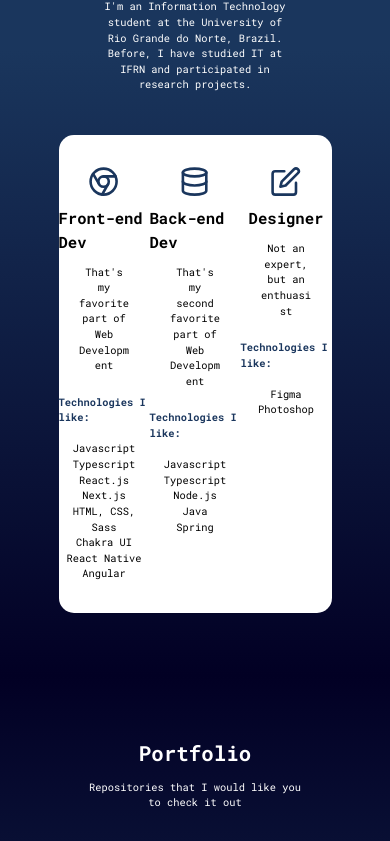
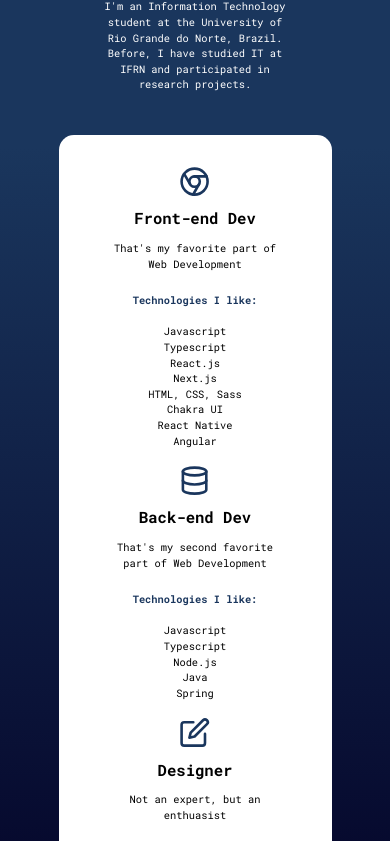
Before and after one commit to rodrigoeduardo/rodrigoeduardo.github.io, a Next.js app: page / in a window 390 px wide. Shown: the part 1063-1904 px from the top of the page. Built offline with nearby package versions, Linux system fonts and the light colour scheme.

Commit message:
AboutMeSection  is now responsive

```diff
--- a/src/components/AboutMeSection/index.tsx
+++ b/src/components/AboutMeSection/index.tsx
@@ -1,14 +1,13 @@
 import {
-  Box,
   Flex,
-  Grid,
   GridItem,
   Icon,
   ListItem,
+  SimpleGrid,
   Text,
   UnorderedList,
-} from "@chakra-ui/react";
-import { FiChrome, FiDatabase, FiEdit } from "react-icons/fi";
+} from '@chakra-ui/react';
+import { FiChrome, FiDatabase, FiEdit } from 'react-icons/fi';
 
 export function AboutMeSection() {
   return (
@@ -34,8 +33,9 @@ export function AboutMeSection() {
         </Text>
       </Flex>
 
-      <Grid
-        templateColumns="repeat(3, 1fr)"
+      <SimpleGrid
+        columns={{ base: 1, md: 3 }}
+        spacingY="1.5rem"
         bgColor="white"
         margin="0 auto"
         maxW="70%"
@@ -135,7 +135,7 @@ export function AboutMeSection() {
             </UnorderedList>
           </Flex>
         </GridItem>
-      </Grid>
+      </SimpleGrid>
     </Flex>
   );
 }
```
